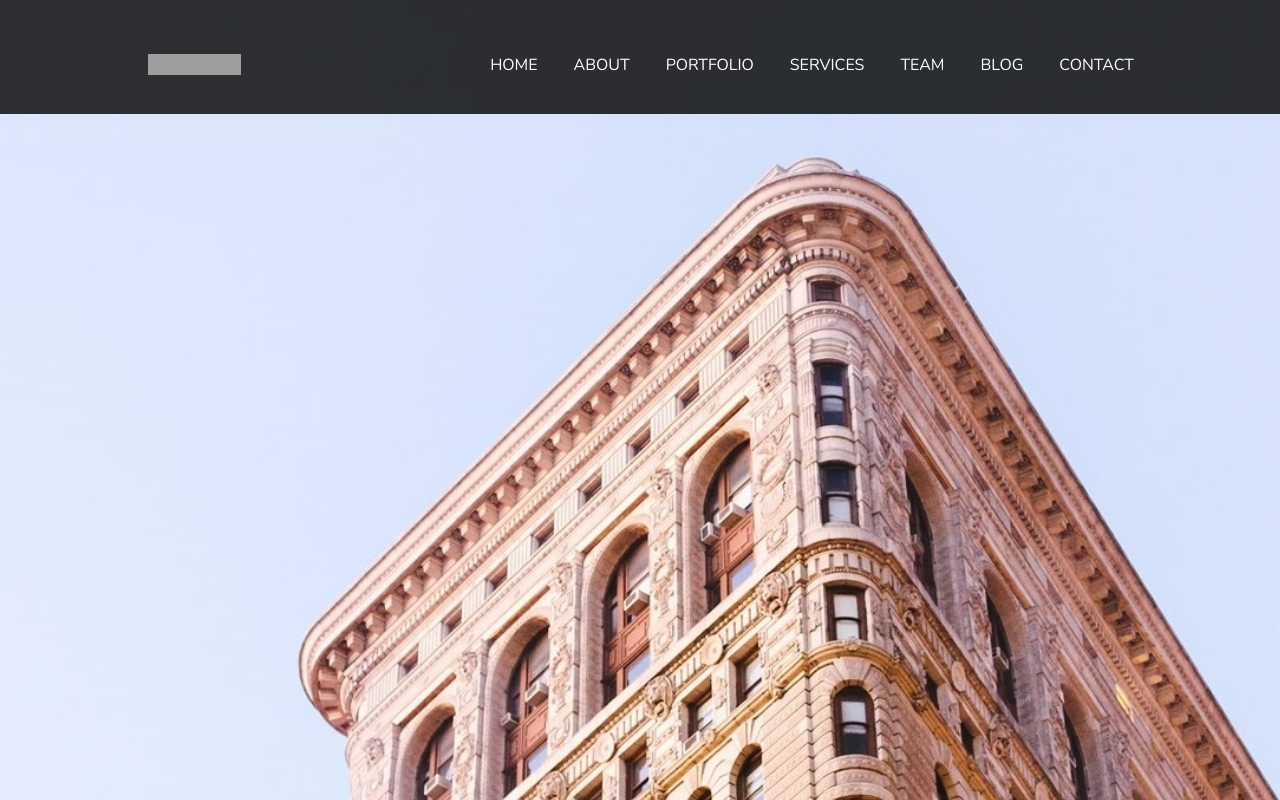
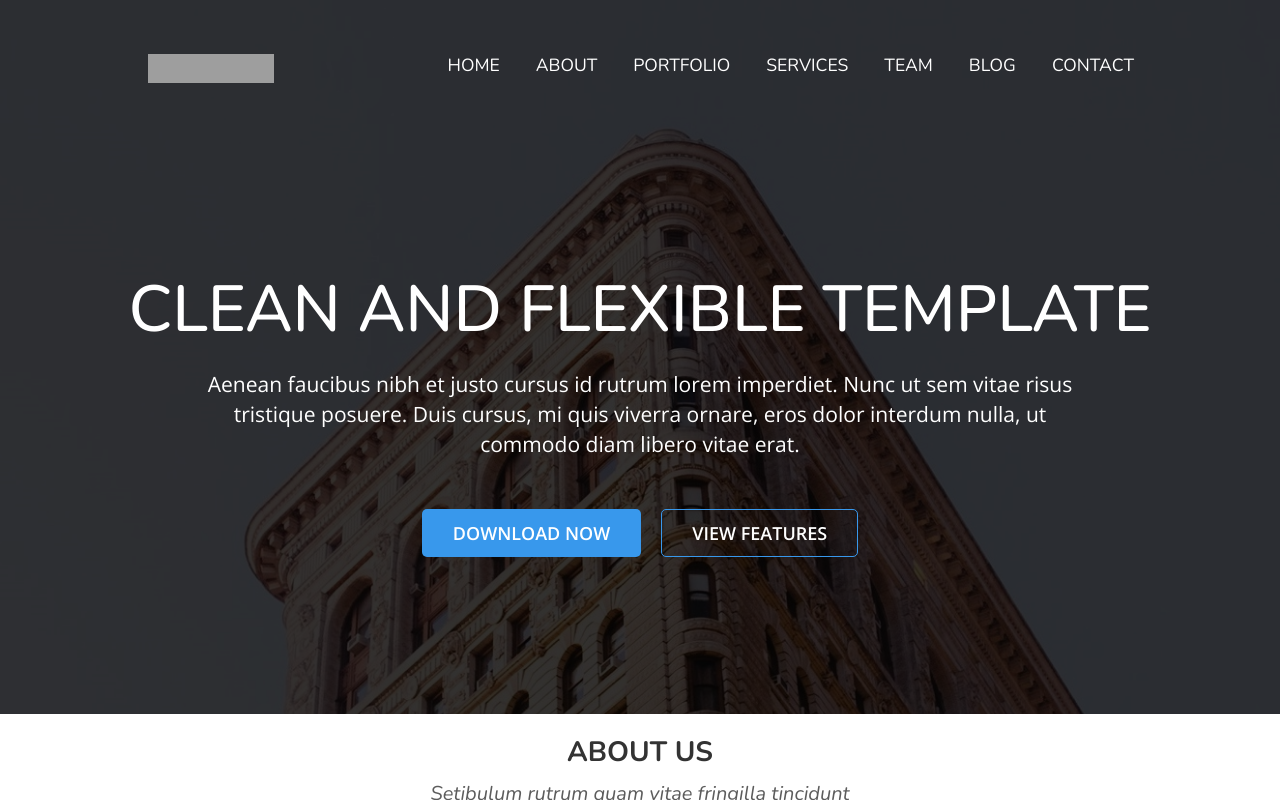
Before and after one commit to VLtim43/2022-Krunch-Web-Page, a React (Vite) app: page / in a window 1280 px wide. Shown: the top 800 px of the page. Built offline with nearby package versions, Linux system fonts and the light colour scheme; grey boxes are pictures that could not be loaded.

Commit message:
general fix

```diff
--- a/src/App.tsx
+++ b/src/App.tsx
@@ -13,7 +13,18 @@ function App() {
       <GlobalStyle />
 
       <section className="header-section">
-        <Header />
+        <Header/>
+        <div className="inner-header">
+          <h1 className="inner-h1">Clean and Flexible Template</h1>
+          <h3 className="inner-h3">Aenean faucibus nibh et justo cursus id rutrum lorem imperdiet. Nunc ut sem vitae risus tristique posuere.
+            Duis cursus, mi quis viverra ornare, eros dolor interdum nulla, ut commodo diam libero vitae erat. </h3>
+
+          <div className="button-div">
+          <Button className="default" text="download now"/>
+          <Button className="transparent" text="view features"/>
+          </div>
+
+        </div>
 
       </section>
 
--- a/src/components/components/Footer/Footer.Styled.ts
+++ b/src/components/components/Footer/Footer.Styled.ts
@@ -17,7 +17,7 @@ export const FooterWrapper = styled.footer`
 
 
   a {
-    font-size: 13px;
+    font-size: 13px !important;
     line-height: 1;
     text-transform: uppercase;
     font-family: "Open Sans", sans-serif;
--- a/src/components/components/Header/Header.Styled.ts
+++ b/src/components/components/Header/Header.Styled.ts
@@ -5,8 +5,6 @@ export const HeaderWrapper = styled.header`
   padding-top: 1.5rem;
   display: flex;
   justify-content: center;
-  max-height: 110px;
-  width: 100vw;
 
 
   .header-div {
@@ -27,10 +25,13 @@ export const HeaderWrapper = styled.header`
   a{
     padding: 30px 18px;
     height: 30px;
+    font-weight: 500;
   }
 
   img{
     margin: 30px 20px;
+    width: 126.1px;
+    height:  29.3px;
   }
 
 
--- a/src/components/micro/Button/Button.Styled.ts
+++ b/src/components/micro/Button/Button.Styled.ts
@@ -7,13 +7,13 @@ export const ButtonWrapper = styled.div`
     font-family: 'Open Sans', sans-serif;
     margin: 10px;
     padding: 10px 30px;
-
+   font-size: 18px;
     border-radius: 5px;
     background-color: #4d8cf5;
     color: #fff;
     text-transform: uppercase;
     display: inline-block;
-    padding: 9px 15px;
+    padding: 12px 30px;
     background-color: #3898ec;
     color: white;
     border: 1px solid #3898ec;
@@ -50,6 +50,6 @@ export const ButtonWrapper = styled.div`
 
 
   button:hover {
-    background-color: #4B4B4B;
+    background-color: #252525;
   }
 `;
--- a/src/components/micro/link/Link.styled.ts
+++ b/src/components/micro/link/Link.styled.ts
@@ -7,7 +7,7 @@ export const LinkWrapper = styled.div`
     margin: 0 !important;
     text-transform: uppercase;
     color: white;
-    font-size: 1rem;
+    font-size: 1.1rem;
     -webkit-transition: all 300ms ease-in-out;
     transition: all 300ms ease-in-out;
     font-weight: 400;
--- a/src/styles/global.ts
+++ b/src/styles/global.ts
@@ -24,4 +24,5 @@ body {
 }
 
 
+
 `;
--- a/src/styles/section.css
+++ b/src/styles/section.css
@@ -1,12 +1,42 @@
+.header-section {
+    background-image: url("../../public/background.jpg");
+    background-size: cover;
+}
 
-.header-section {
+.inner-header {
+    background-color: rgba(0, 0, 0, .8);
+    height: 600px;
+    color: white;
+    display: flex;
+    flex-direction: column;
+    align-items: center;
+    justify-content: center;
+}
 
+.inner-h1 {
 
-    background-image: url("../../public/background.jpg");
-    background-size:cover;
-    height: 900px;
+    color: #fff;
+    font-size: 65px;
+    line-height: 1.5;
+    font-weight: 500;
+    text-transform: uppercase;
+}
+
+.inner-h3 {
+    margin-top: 10px;
+    font-family: 'Open Sans', sans-serif;
+    line-height: 30px;
+    font-weight: lighter;
+    width: 70%;
+    text-align: center;
+}
+
+.button-div {
+    margin-top: 40px;
+    display: flex;
 
 }
+
 
 
 .about-section {
```
